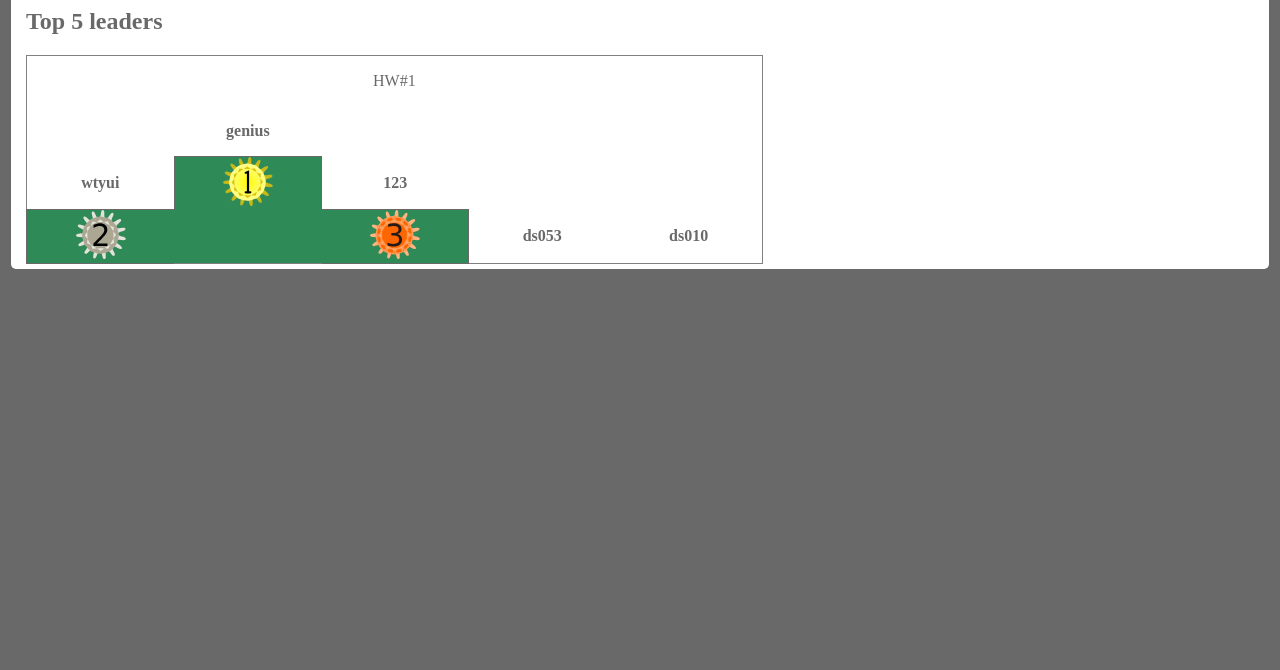
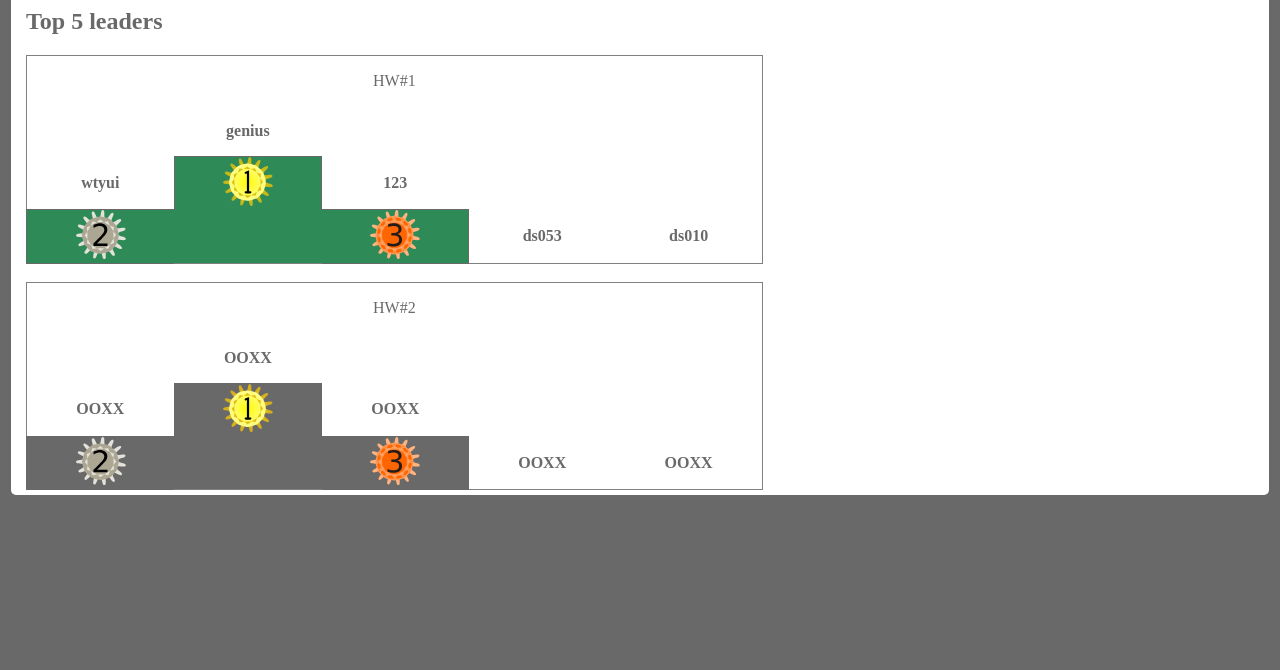
Before and after one commit to noahleft/Online-Judge-System, a plain HTML site: page fame_hall.html in a window 1280 px wide. Shown: the part 130-800 px from the top of the page. Drawn offline with Linux system fonts and the light colour scheme.

Commit message:
update famehall

```diff
--- a/Script.js
+++ b/Script.js
@@ -6,6 +6,6 @@ document.getElementById("nav01").innerHTML =
 "<li><a href='fame_hall.html'><font color='#FF9900'>New! </font>FameHall</a></li>" +
 "<li><a href='submit_page.cgi'>Submit</a></li>" +
 "<li><a href='leaderboard.cgi?idx=2'>Leaderboard</a></li>" +
-"<li><a href='last_status.cgi?idx=2'><font color='#FF9900'>New! </font>LastUploadRecord</a></li>" +
+"<li><a href='last_status.cgi?idx=2'>LastUploadRecord</a></li>" +
 "<li><a href='change.cgi'>Change Name</a></li>" +
 "</ul>";
--- a/Site.css
+++ b/Site.css
@@ -52,6 +52,12 @@ table tr:nth-child(odd) {
 table tr:nth-child(even) {
     background-color: #ffffff;
 }
+
+table.hw2 tr.hw2 {
+    border: 1px transparent;
+    background-color: #696969;
+}
+
 table.tran tr.tran {
     border: 1px transparent;
     background-color: #2e8b57;
--- a/fame_hall.html
+++ b/fame_hall.html
@@ -13,7 +13,8 @@
 <div id="main">
   <h1>Fame Hall</h1>
   <h2>Top 5 leaders</h2>
-  <table class='tran' background='graph/wood.jpg'>
+
+  <table class='tran'>
     <tr class='tran'><td class='tran' colspan=5>HW#1</td></tr>
     <tr class='tran'>
       <td class='tran'></td>
@@ -37,6 +38,31 @@
       <td class='tran'><b>ds010</b></td>
     </tr>
   </table>
+  <br>
+  <table class='hw2'>
+    <tr class='hw2'><td class='tran' colspan=5>HW#2</td></tr>
+    <tr class='hw2'>
+      <td class='tran'></td>
+      <td class='tran'><b>OOXX</b></td>
+      <td class='tran'></td>
+      <td class='tran'></td>
+      <td class='tran'></td>
+    </tr>
+    <tr class='hw2'>
+      <td class='tran'><b>OOXX</b></td>
+      <td class='award1'><img src='graph/number1.svg' width=50 /></td>
+      <td class='tran'><b>OOXX</b></td>
+      <td class='tran'></td>
+      <td class='tran'></td>
+    </tr>
+    <tr class='hw2'>
+      <td class='award2'><img src='graph/number2.svg' width=50 /></td>
+      <td class='award0'></td>
+      <td class='award3'><img src='graph/number3.svg' width=50 /></td>
+      <td class='tran'><b>OOXX</b></td>
+      <td class='tran'><b>OOXX</b></td>
+    </tr>
+  </table>
 
   <footer id="foot01"></footer>
 </div>
```
Also changed, not shown: index.html (+1 -0 lines), 5 other files.
